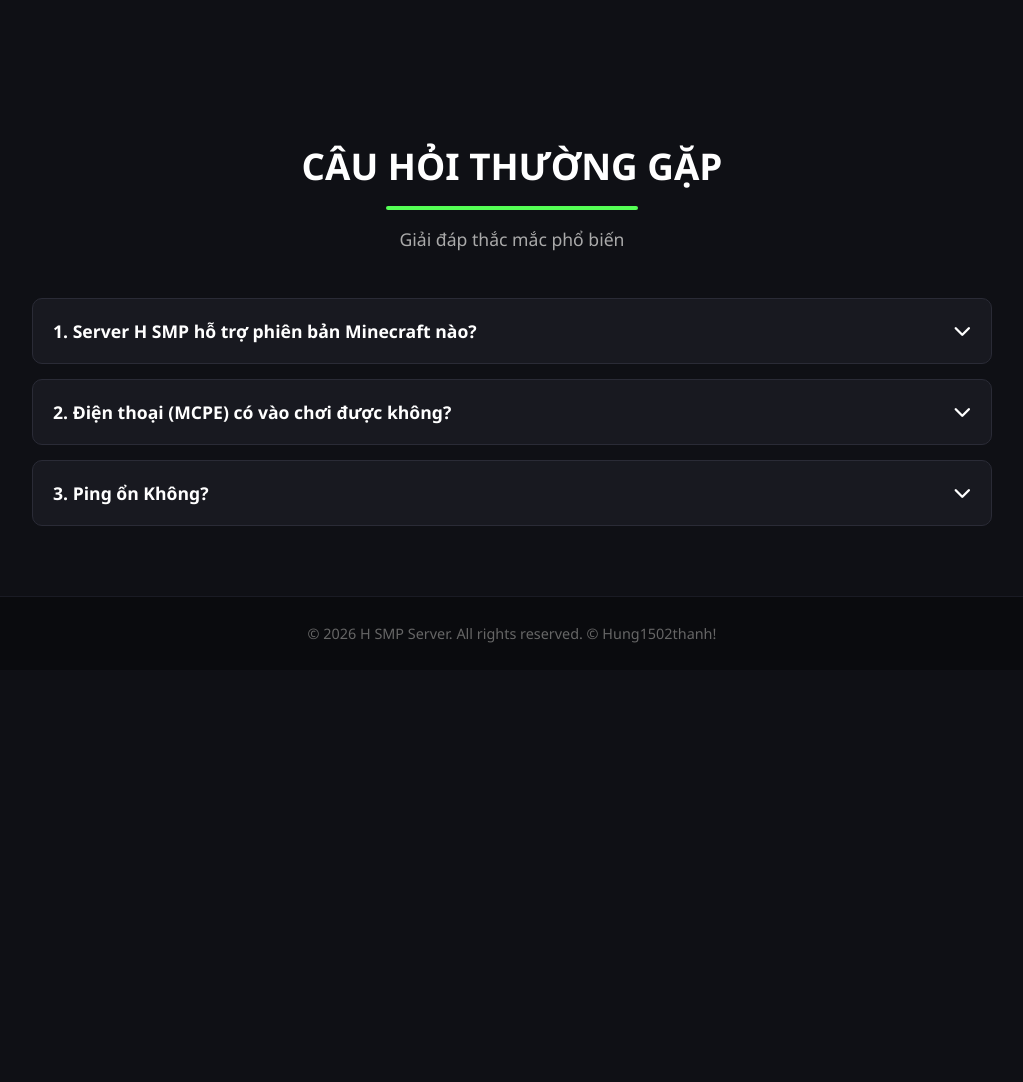
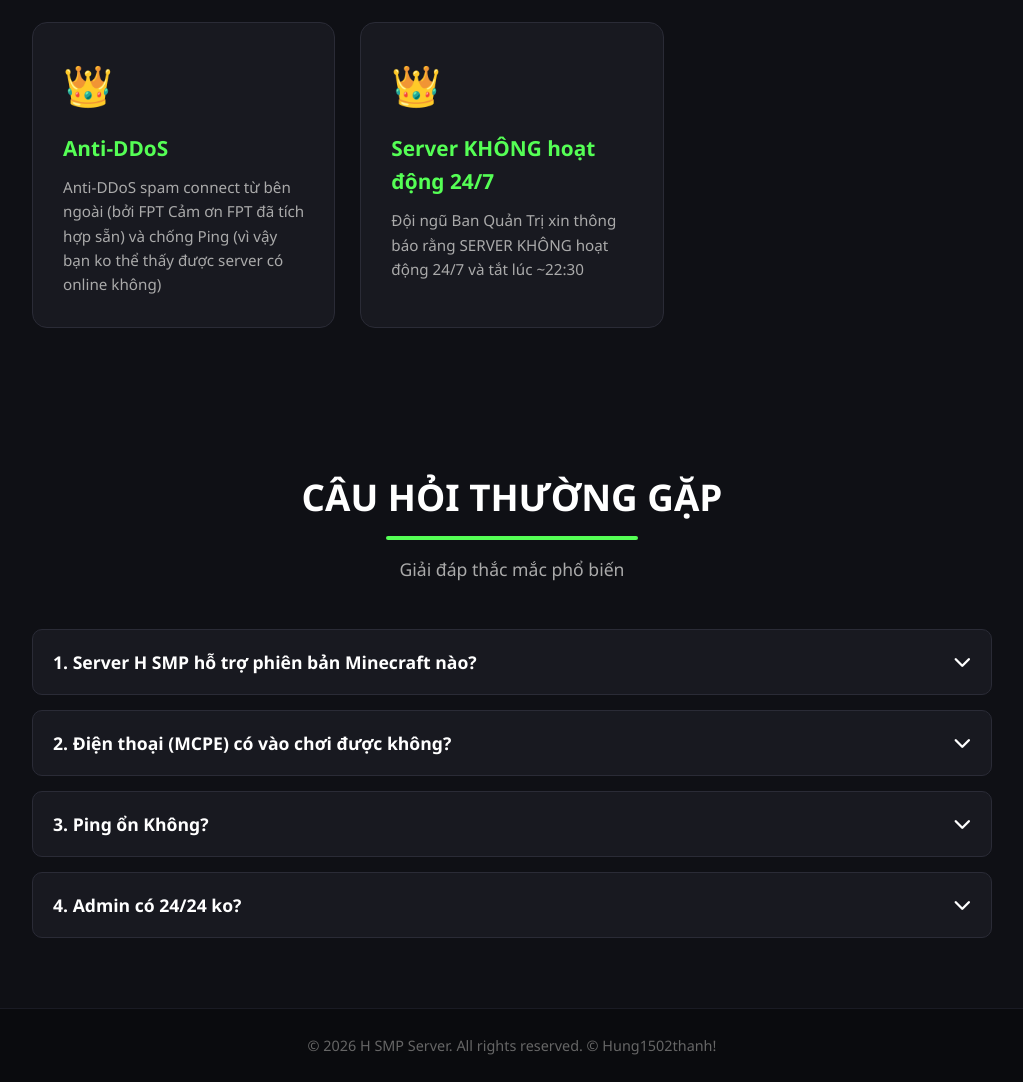
Before and after one commit to Hung1502thanh/HSMP, a plain HTML site: page index.html in a window 1280 px wide. Shown: the part 1527-2609 px from the top of the page, without its empty margins (128-1151 px from the left). Before the commit the page ends 2197 px from the top, so only its background shows below. Drawn offline with Linux system fonts and the light colour scheme.

Commit message:
Restore and update index.html for H SMP website
Restored and updated the HTML structure and styles for the H SMP server website, including navbar, hero section, features, FAQ, and footer.

```diff
--- a/index.html
+++ b/index.html
@@ -530,10 +530,19 @@
                 <h3>Admin Thân Thiện</h3>
                 <p>Đội ngũ Ban Quản Trị sẵn sàng hỗ trợ và xử lý hacker nhanh chóng. Discord: <a href="https://discord.gg/mRdgKvV5r" target="_blank">Tham gia ngay</a></p>
             </div>
+            <div class="card">
+                <span class="icon">👑</span>
+                <h3>Anti-DDoS</h3>
+                <p>Anti-DDoS spam connect từ bên ngoài (bởi FPT Cảm ơn FPT đã tích hợp sẵn) và chống Ping (vì vậy bạn ko thể thấy được server có online không)</a></p>
+            </div>
+            <div class="card">
+                <span class="icon">👑</span>
+                <h3>Server KHÔNG hoạt động 24/7</h3>
+                <p>Đội ngũ Ban Quản Trị xin thông báo rằng SERVER KHÔNG hoạt động 24/7 và tắt lúc ~22:30</a></p>
+            </div>
         </div>
     </section>
 
-    <!-- CÂU HỎI THƯỜNG GẶP -->
     <section>
         <h2>CÂU HỎI THƯỜNG GẶP</h2>
         <p class="section-subtitle">Giải đáp thắc mắc phổ biến</p>
@@ -568,6 +577,17 @@
                 </div>
             </div>
         </div>
+        <div class="faq-container">
+            <div class="faq-item">
+                <button class="faq-question">
+                    4. Admin có 24/24 ko?
+                    <i class="fa-solid fa-chevron-down"></i>
+                </button>
+                <div class="faq-answer">
+                    <p>Admin không hề 24/24 họ có thời gian hoạt động là 16:15 - 21:00</b>.</p>
+                </div>
+            </div>
+        </div>
     </section>
 
 
```
